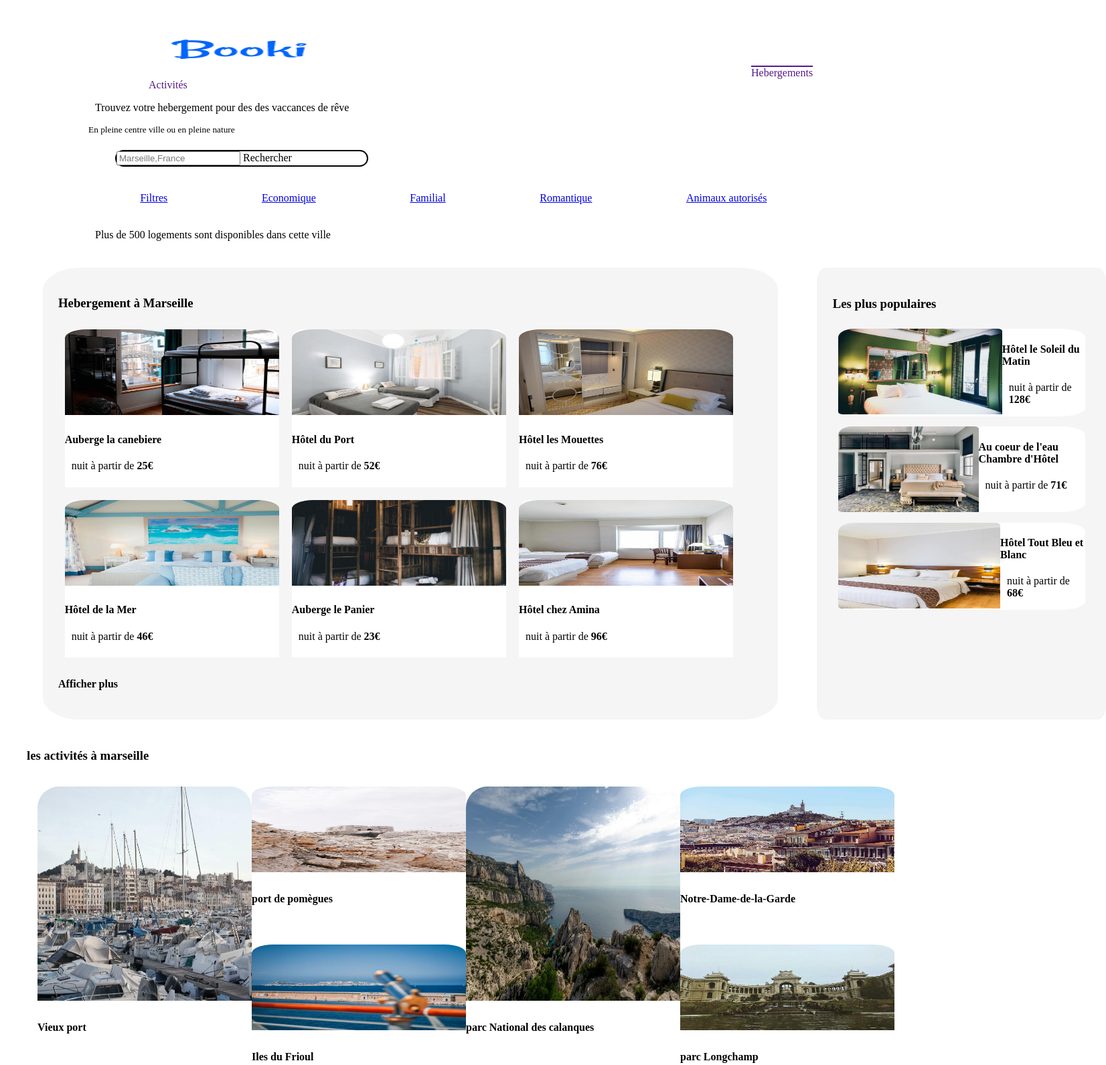
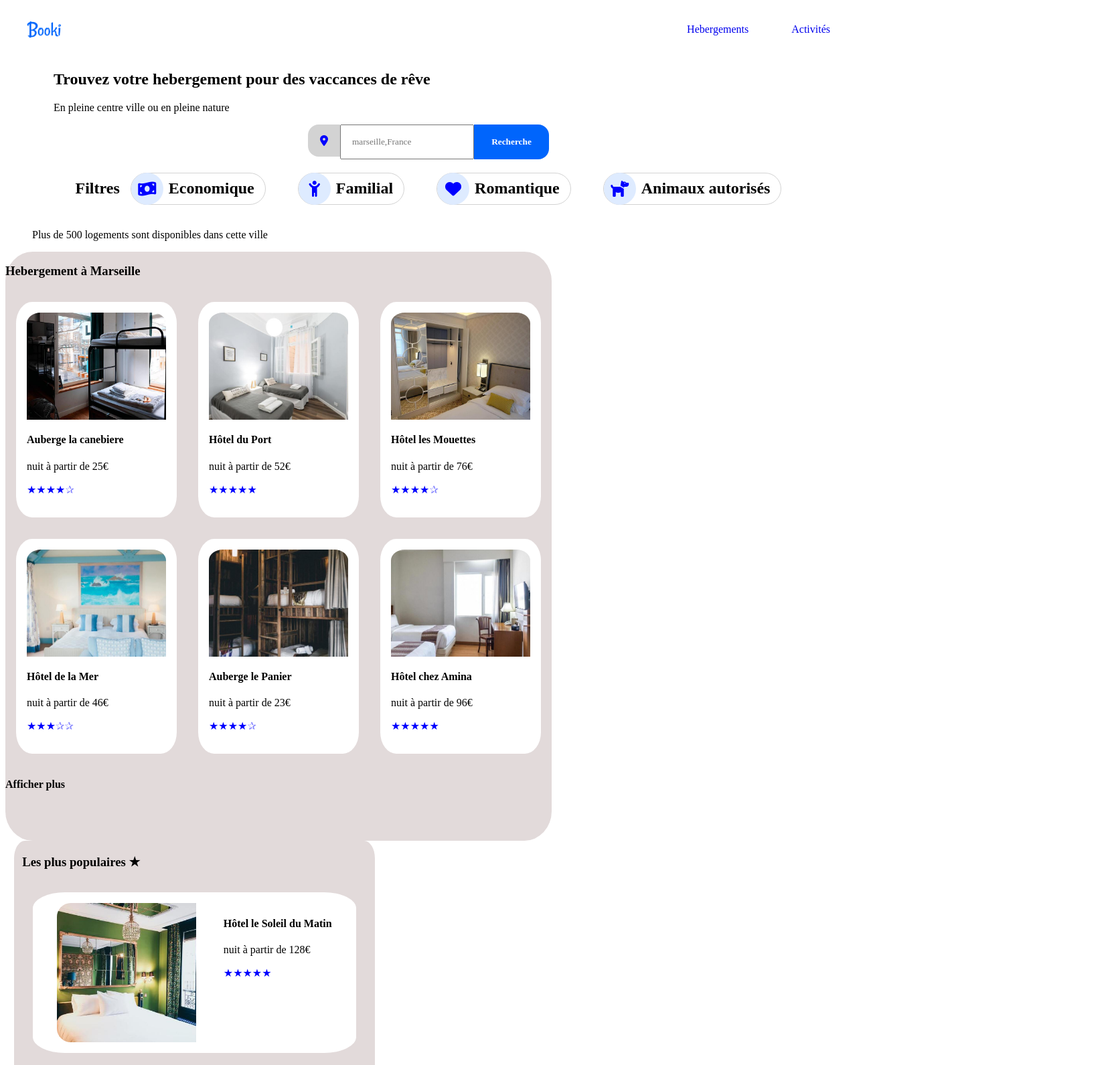
Before and after one commit to nadjiZz/projetbooki_nadji_diane, a plain HTML site: page index.html in a window 1280 px wide. Shown: the part 5-1596 px from the top of the page at 67% size, 1652 px wide, since content can reach past the window. Drawn offline with Linux system fonts and the light colour scheme.

Commit message:
retouche du projet

```diff
--- a/index.html
+++ b/index.html
@@ -7,116 +7,120 @@
   <meta name="author" content="nadji_diane">
   <meta name="description" content="site de reservation d'hotel">
   <meta name="viewport" content="width=device-width, initial-scale=1.0">
+  <link rel="shortcut icon" href="siteweb_files/Booki.png">
   <script src="https://kit.fontawesome.com/174fd1685f.js" crossorigin="anonymous"></script>
   <title>Booki</title>
 
   <!--section css -->
   <link rel="stylesheet" href="lib/style.css">
 </head>
-
+<!-- corps du projet -->
 <body>
   <section id="entete">
     <header>
-      <nav class="cotenair">
-        <ul>
-          <li> <img class="Imgbooki" src="siteweb_files/Booki.png" alt="Booki" /></li>
-          <li><a class=active href="">Hebergements</a></li>
-          <li><a href="">Activités</a></li>
-        </ul>
-        <p>Trouvez votre hebergement pour des des vaccances de rêve</p>
-        <sup>En pleine centre ville ou en pleine nature</sup>
+      <!-- la nav bar -->
+      <nav class="navigation">
+            <img class="Imgbooki" src="siteweb_files/Booki.png" alt="logo_Booki" width="20px" height="10px"/>
+            <a class=active href="active">Hebergements</a>
+            <a href="inactive">Activités</a>
       </nav>
       <figure>
-        <div id="recherche">
-          <input type="search" placeholder="Marseille,France">
-          <label>Rechercher</label>
+        <div class="orientation">
+          <h2>Trouvez votre hebergement pour des vaccances de rêve</h2>
+          <p>En pleine centre ville ou en pleine nature</p>
         </div>
-        <div id="filtre">
-          <div class="fil"> <a href="#">Filtres</a></div>
-          <div class="filt"> <a href="#">
-              <div class="icone"> </div>Economique
-            </a></div>
-          <div class="filt"><a href="#">
-              <div class="icone"></div> Familial
-            </a></div>
-          <div class="filt"><a href="#">
-              <div class="icone"></div>Romantique
-            </a></div>
-          <div class="filt"><a href="#">
-              <div class="icone"></div> Animaux autorisés
-            </a></div>
-
+        <div class="recherche">
+          <i class="fa-sharp fa-solid fa-location-dot"></i>
+          <input  type="text" placeholder="marseille,France">
+          <button>Recherche</button>
         </div>
-      </figure>
+        <div class="filtre">
+            <h1>Filtres<h1>
+            <div class="filtrelist">
+              <div class="listfiltre"><i class="fa-solid fa-money-bill-wave"></i><p>Economique</p></div>
+              <div class="listfiltre"><i class="fa-solid fa-child-reaching"></i><p>Familial</p></div>
+              <div class="listfiltre"><i class="fa-solid fa-heart"></i><p>Romantique</p></div>
+              <div class="listfiltre"><i class="fa-solid fa-dog"></i><p>Animaux autorisés</p></div>
+            </div>
+        </div>
       <p>Plus de 500 logements sont disponibles dans cette ville</p>
     </header>
   </section>
-  <section id="tout">
-    <div id="conteneur">
-      <div class=hebergement_maseille>
+  <section id="corps">
+    <div id="contenu">
+      <div id="hebergement_marseille">
         <h3>Hebergement à Marseille</h3>
-        <div id=ligne1>
-          <div class="item"><img src="siteweb_files/cannebiere.jpg" alt="" width="100%">
+        <div class=ligne1>
+          <div class="item"><img src="siteweb_files/cannebiere.jpg" alt="Auberge la canebiere" id="imag">
             <div class="itmtext">
               <h4>Auberge la canebiere</h4>
               <p>nuit à partir de <a class="value">25&euro;</a></p>
+              <P class="etoile">&#9733;&#9733;&#9733;&#9733;<a class="opacité">&#10032;</a></P>
+              <stars />
             </div>
           </div>
-          <div class="item"><img src="siteweb_files/port.jpg" alt="" width="100%">
+          <div class="item"><img src="siteweb_files/port.jpg" alt="Hôtel du Port" id="imag">
             <div class="itmtext">
               <h4>Hôtel du Port</h4>
               <p>nuit à partir de <a class="value">52&euro;</a></p>
+              <P class="etoile">&#9733;&#9733;&#9733;&#9733;&#9733;</P>
             </div>
           </div>
-          <div class="item"><img src="siteweb_files/mouette.jpg" alt="" width="100%">
+          <div class="item"><img src="siteweb_files/mouette.jpg" alt="Hôtel les Mouettes" id="imag">
             <div class="itmtext">
               <h4>Hôtel les Mouettes</h4>
               <p>nuit à partir de <a class="value">76&euro;</a></p>
+              <P class="etoile">&#9733;&#9733;&#9733;&#9733;<a class="opacité">&#10032;</a></P>
             </div>
           </div>
         </div>
-        <div id="ligne2">
-          <div class="item"><img src="siteweb_files/mer.jpg" alt="" width="100%">
+        <div class="ligne2">
+          <div class="item"><img src="siteweb_files/mer.jpg" alt="Hôtel de la Mer" id="imag">
             <div class="itmtext">
               <h4>Hôtel de la Mer</h4>
               <p>nuit à partir de <a class="value">46&euro;<a></a></p>
+              <P class="etoile">&#9733;&#9733;&#9733;<a class="opacité">&#10032;&#10032;</a></P>
             </div>
           </div>
-          <div class="item"><img src="siteweb_files/panier.jpg" alt="" width="100%">
+          <div class="item"><img src="siteweb_files/panier.jpg" alt="Auberge le Panier" id="imag">
             <div class="itmtext">
               <h4>Auberge le Panier</h4>
               <p>nuit à partir de <a class="value">23&euro;<a></a></p>
+              <P class="etoile">&#9733;&#9733;&#9733;&#9733;<a class="opacité">&#10032;</a></P>
             </div>
           </div>
-          <div class="item"><img src="siteweb_files/amina.jpg" alt="" width="100%">
+          <div class="item"><img src="siteweb_files/amina.jpg" alt="Hôtel chez Amina" id="imag">
             <div class="itmtext">
               <h4>Hôtel chez Amina</h4>
               <p>nuit à partir de <a class="value">96&euro;</a></p>
+              <P class="etoile">&#9733;&#9733;&#9733;&#9733;&#9733;<a class="opacité"></a></P>
             </div>
           </div>
         </div>
         <h4>Afficher plus</h4>
       </div>
       <div id="populaire">
-        <h3>Les plus populaires</h3>
-
-        <div id=bloc>
-          <div class="items"><img src="siteweb_files/soleil.jpg" alt="" width="100%" id="image">
+        <h3>Les plus populaires &#9733</h3>
+        <div id=block>
+          <div class="items"><img src="siteweb_files/soleil.jpg" alt="Hôtel le Soleil du Matin" id="image">
             <div class="itmtexts">
               <h4>Hôtel le Soleil du Matin</h4>
               <p>nuit à partir de <a class="value">128&euro;</a></p>
+              <P class="etoile">&#9733;&#9733;&#9733;&#9733;&#9733;</P>
             </div>
           </div>
-          <div class="items"><img src="siteweb_files/coeur.jpg" alt="" width="100%" id="image">
+          <div class="items"><img src="siteweb_files/coeur.jpg" alt="Au coeur de l'eau Chambre d'Hôtel" id="image">
             <div class="itmtexts">
               <h4>Au coeur de l'eau Chambre d'Hôtel</h4>
               <p>nuit à partir de <a class="value">71&euro;</a></p>
+              <P class="etoile">&#9733;&#9733;&#9733;&#9733;<a class="opacité">&#10032;</a></P>
             </div>
           </div>
-          <div class="items"><img src="siteweb_files/bleublanc.jpg" alt="" width="100%" id="image">
+          <div class="items"><img src="siteweb_files/bleublanc.jpg" alt="Hôtel Tout Bleu et Blanc" id="image">
             <div class="itmtexts">
               <h4>Hôtel Tout Bleu et Blanc</h4>
               <p>nuit à partir de <a class="value">68&euro;</a></p>
+              <P class="etoile">&#9733;&#9733;&#9733;&#9733;<a class="opacité">&#10032;</a></P>
             </div>
           </div>
         </div>
@@ -126,38 +130,38 @@
       <h3>les activités à marseille</h3>
       <div id="dilem">
         <div id="unique">
-          <div class="itenn"><img src="siteweb_files/vieuxport.jpg" alt="" width="100%" id="imge">
+          <div class="iten"><img src="siteweb_files/vieuxport.jpg" alt="Vieux port" id="imge">
             <div class="itmtext">
               <h4>Vieux port</h4>
             </div>
           </div>
         </div>
         <div id="double">
-          <div class="iten"><img src="siteweb_files/pomegue.jpg" alt="" width="100%" id="imgee">
+          <div class="itenn"><img src="siteweb_files/pomegue.jpg" alt="port de pomègues" id="imagee">
             <div class="itmtext">
               <h4>port de pomègues</h4>
             </div>
           </div>
-          <div class="iten"><img src="siteweb_files/fioul.jpg" alt="" width="100%" id="imgee">
+          <div class="itenn"><img src="siteweb_files/fioul.jpg" alt="Iles du Frioul" id="imgee">
             <div class="itmtext">
               <h4>Iles du Frioul</h4>
             </div>
           </div>
         </div>
         <div id="unique">
-          <div class="itenn"><img src="siteweb_files/calandre.jpg" alt="" width="100%" id="imge">
+          <div class="iten"><img src="siteweb_files/calandre.jpg" alt="parc National des calanques" id="imge">
             <div class="itmtext">
               <h4>parc National des calanques</h4>
             </div>
           </div>
         </div>
         <div id="double">
-          <div class="iten"><img src="siteweb_files/n-d-garde.jpg" alt="" width="100%" id="imgee">
+          <div class="itenn"><img src="siteweb_files/n-d-garde.jpg" alt="Notre-Dame-de-la-Garde" id="imgee">
             <div class="itmtext">
               <h4>Notre-Dame-de-la-Garde</h4>
             </div>
           </div>
-          <div class="iten"><img src="siteweb_files/longchamp.jpg" alt="" width="100%" id="imgee">
+          <div class="itenn"><img src="siteweb_files/longchamp.jpg" alt="parc Longchamp" id="imagee">
             <div class="itmtext">
               <h4>parc Longchamp</h4>
             </div>
@@ -166,24 +170,23 @@
       </div>
     </div>
   </section>
-  <footer id="foot">
+  <footer>
       <div class="propos">
-      <h4>A propos</h4>
+        <h3>A propos</h3>
           <p>Fonctionement du site</p>
           <p>Condition générale de vente</p>
           <p>Données et confidentialité</p>
       </div>
-    <div class="heb">
-      <h4>Nos hebergements</h4>
+      <div class="propos">
+        <h3>Nos hebergements</h3>
           <p>Charte qualité</p>
           <p>Soumettre votre hôtel</p>
       </div>
-    <div class="ass">
-      <h4>Assistance</h4>
+      <div class="propos">
+        <h3>Assistance</h3>
           <p>centre d'aide</p>
           <p>Nous contacter</p>
       </div>
   </footer>
 </body>
-
 </html>
```
Also changed, not shown: lib/style.css. Lines whose indentation alone changed are shown as unchanged.
